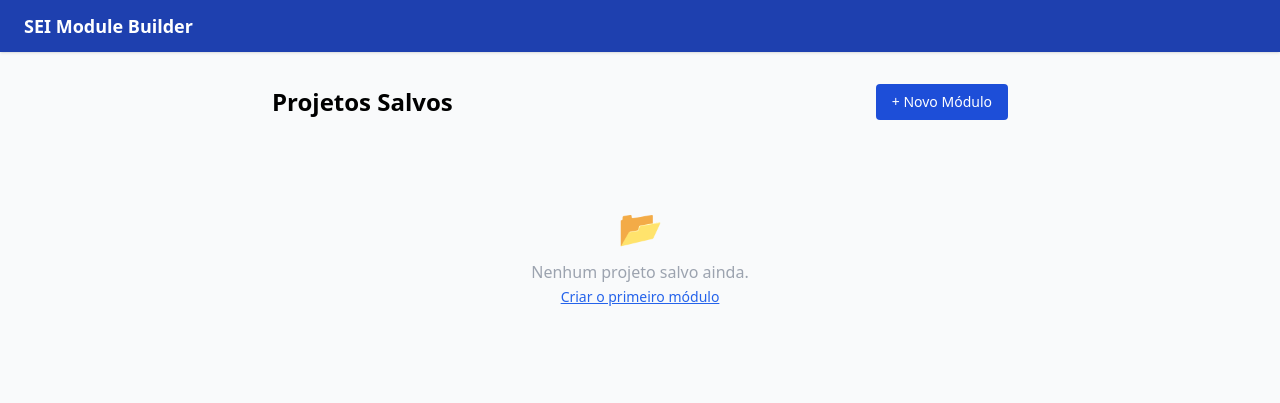
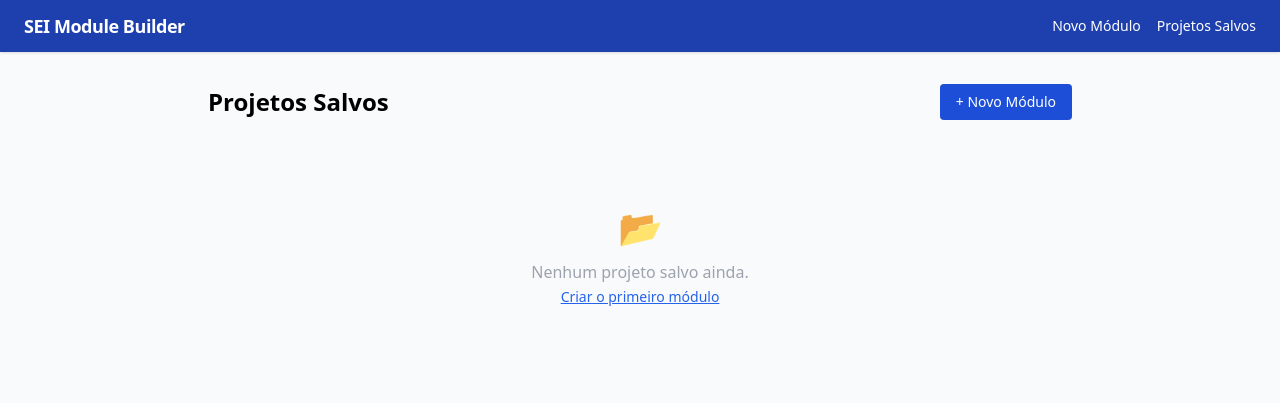
Before and after one commit to benmatos/sei-module-builder, a FastAPI app: page /projetos in a window 1280 px wide. Shown: the top 403 px of the page. Run offline with FastAPI, Linux system fonts and the light colour scheme; data that the repository does not hold is empty; some libraries are stand-ins or nearby versions.

Commit message:
feat: templates/base.html

```diff
--- a/templates/base.html
+++ b/templates/base.html
@@ -6,12 +6,20 @@
   <title>{% block title %}SEI Module Builder{% endblock %}</title>
   <script src="https://cdn.tailwindcss.com"></script>
   <script src="/static/alpine.min.js" defer></script>
+  <link rel="stylesheet" href="https://cdnjs.cloudflare.com/ajax/libs/highlight.js/11.9.0/styles/github.min.css"/>
+  <script src="https://cdnjs.cloudflare.com/ajax/libs/highlight.js/11.9.0/highlight.min.js"></script>
+  <script src="https://cdnjs.cloudflare.com/ajax/libs/highlight.js/11.9.0/languages/php.min.js"></script>
+  <script src="https://cdnjs.cloudflare.com/ajax/libs/Sortable/1.15.2/Sortable.min.js"></script>
 </head>
 <body class="bg-gray-50 min-h-screen">
-  <nav class="bg-blue-800 text-white px-6 py-3 shadow">
-    <span class="font-bold text-lg">SEI Module Builder</span>
+  <nav class="bg-blue-800 text-white px-6 py-3 shadow flex items-center justify-between">
+    <a href="/" class="font-bold text-lg tracking-tight">SEI Module Builder</a>
+    <div class="flex gap-4 text-sm">
+      <a href="/wizard/1" class="hover:text-blue-200">Novo Módulo</a>
+      <a href="/projetos" class="hover:text-blue-200">Projetos Salvos</a>
+    </div>
   </nav>
-  <main class="max-w-3xl mx-auto py-8 px-4">
+  <main class="max-w-4xl mx-auto py-8 px-4">
     {% for f in flashes %}
     <div class="mb-4 p-3 rounded {% if f.cat == 'error' %}bg-red-100 text-red-800{% else %}bg-green-100 text-green-800{% endif %}">
       {{ f.msg }}
```
